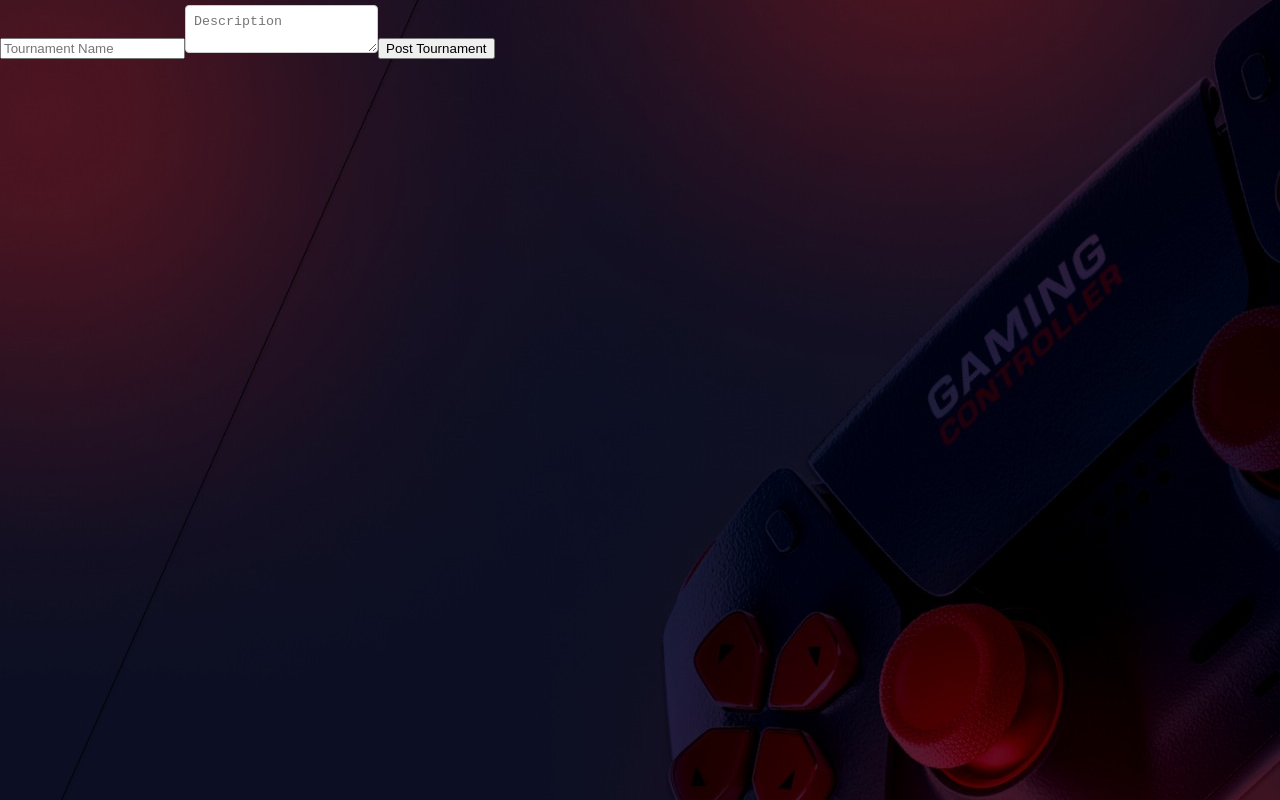
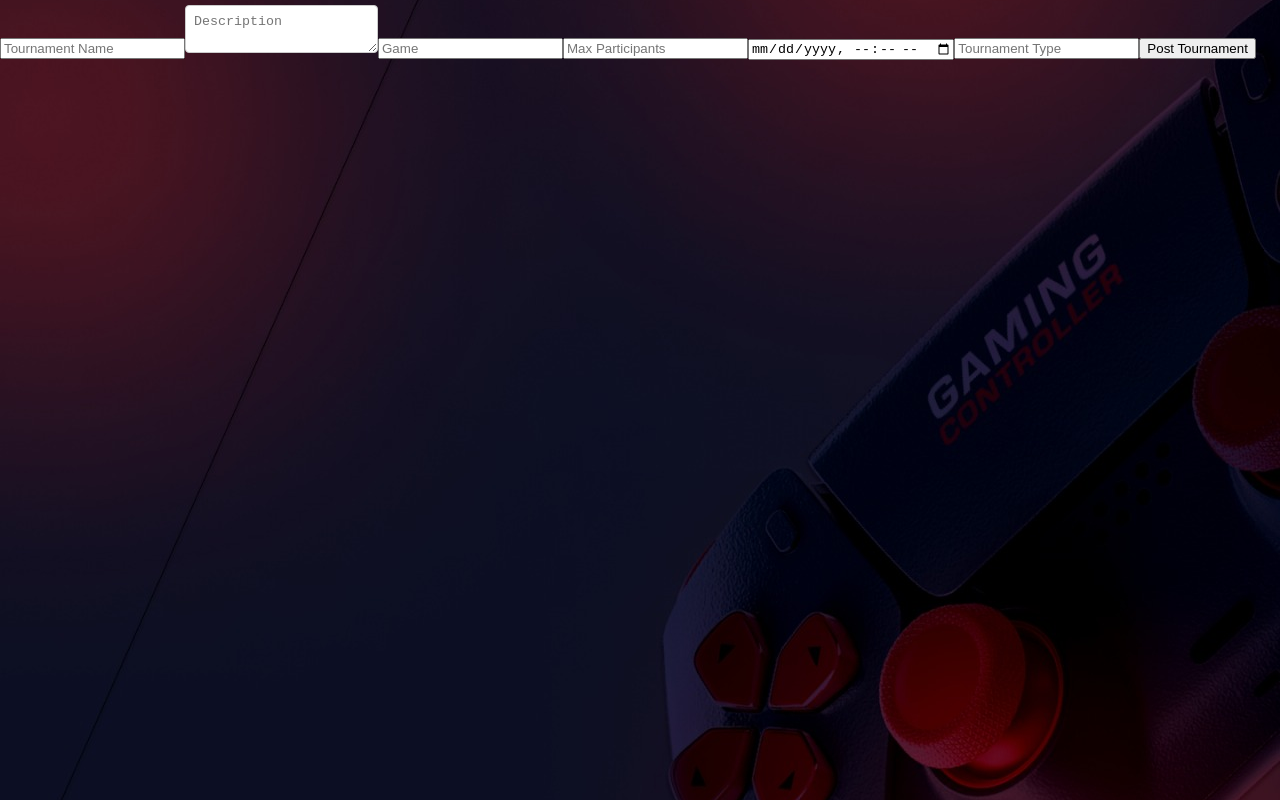
Before and after one commit to kvdhanush06/united, a React (Create React App) app: page /post in a window 1280 px wide. Built offline with nearby package versions, Linux system fonts and the light colour scheme; no server answers.

Commit message:
Add tournament details fields and update tournament display

```diff
--- a/src/components/PostTournament.jsx
+++ b/src/components/PostTournament.jsx
@@ -3,8 +3,12 @@ import { db } from "../firebase";
 import { collection, addDoc } from "firebase/firestore";
 
 const PostTournament = () => {
-  const [name, setName] = useState("");
+  const [tournamentName, setTournamentName] = useState("");
   const [description, setDescription] = useState("");
+  const [gameName, setGameName] = useState("");
+  const [maxParticipants, setMaxParticipants] = useState("");
+  const [tournamentTime, setTournamentTime] = useState("");
+  const [tournamentType, setTournamentType] = useState("");
   const [error, setError] = useState("");
   const [success, setSuccess] = useState("");
 
@@ -13,11 +17,14 @@ const PostTournament = () => {
     setSuccess("");
     try {
       const docRef = await addDoc(collection(db, "tournaments"), {
-        name, // tournament name
+        tournamentName,
         description,
+        gameName,
+        maxParticipants,
+        tournamentTime,
+        tournamentType,
         createdAt: new Date(),
-        // game date and time
-        // entry fee
+        // creator user id
       });
       setSuccess("Tournament posted successfully!");
     } catch (error) {
@@ -32,13 +39,37 @@ const PostTournament = () => {
       <input
         type="text"
         placeholder="Tournament Name"
-        value={name}
-        onChange={(e) => setName(e.target.value)}
+        value={tournamentName}
+        onChange={(e) => setTournamentName(e.target.value)}
       />
       <textarea
         placeholder="Description"
         value={description}
         onChange={(e) => setDescription(e.target.value)}
+      />
+      <input
+        type="text"
+        placeholder="Game"
+        value={gameName}
+        onChange={(e) => setGameName(e.target.value)}
+      />
+      <input
+        type="text"
+        placeholder="Max Participants"
+        value={maxParticipants}
+        onChange={(e) => setMaxParticipants(e.target.value)}
+      />
+      <input
+        type="datetime-local"
+        placeholder="Tournament Time"
+        value={tournamentTime}
+        onChange={(e) => setTournamentTime(e.target.value)}
+      />
+      <input
+        type="text"
+        placeholder="Tournament Type"
+        value={tournamentType}
+        onChange={(e) => setTournamentType(e.target.value)}
       />
       <button onClick={handleSubmit}>Post Tournament</button>
     </div>
--- a/src/components/ViewTournaments.jsx
+++ b/src/components/ViewTournaments.jsx
@@ -63,14 +63,12 @@ const ViewTournaments = () => {
               borderRadius: "5px",
             }}
           >
-            <h3>{tournament.name}</h3>
+            <h3>{tournament.tournamentName}</h3>
             <p>{tournament.description}</p>
-            <p>
-              <strong>Date:</strong> {tournament.date}
-            </p>
-            <p>
-              <strong>Location:</strong> {tournament.location}
-            </p>
+            <p><strong>Game:</strong> {tournament.gameName}</p>
+            <p><strong>Max Participants:</strong> {tournament.maxParticipants}</p>
+            <p><strong>Date:</strong> {tournament.tournamentTime}</p>
+            <p><strong>Type:</strong> {tournament.tournamentType}</p>
             <button
               onClick={() => handleRegister(tournament.id)}
               style={{
```
